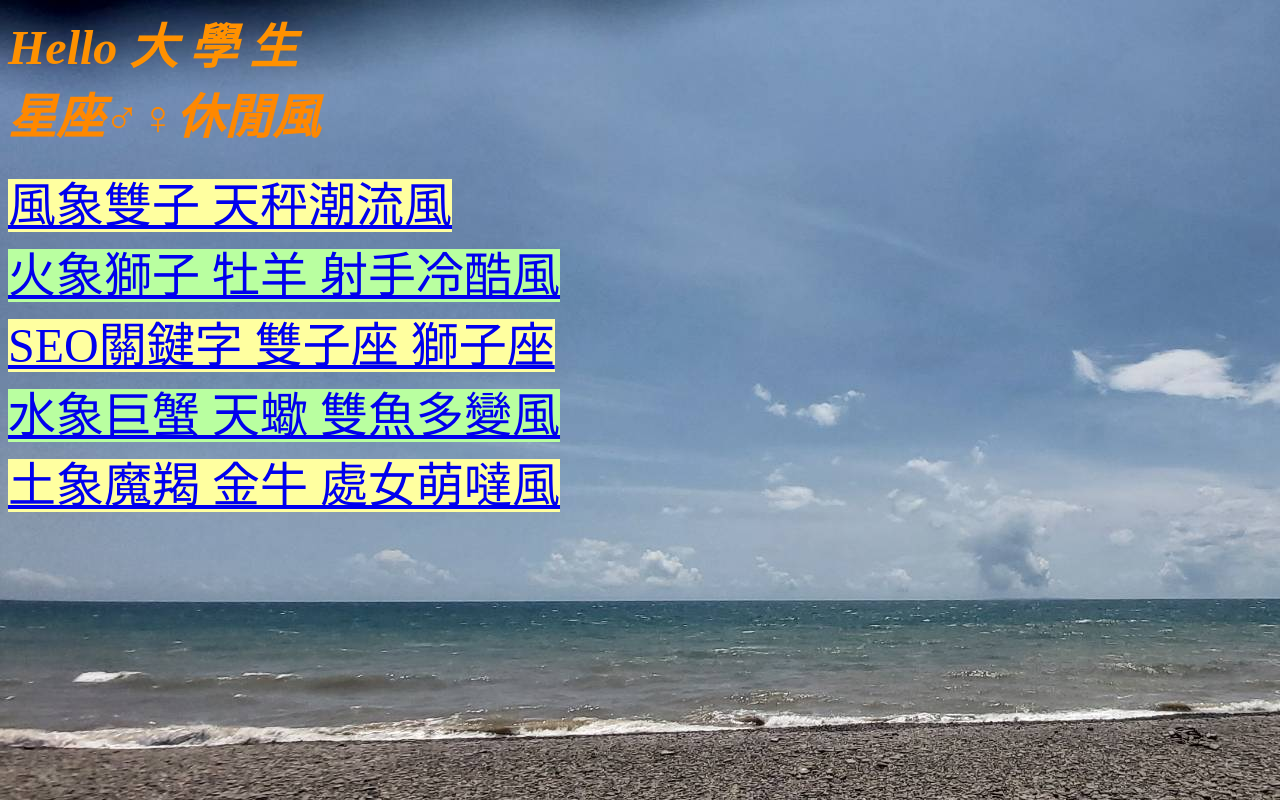
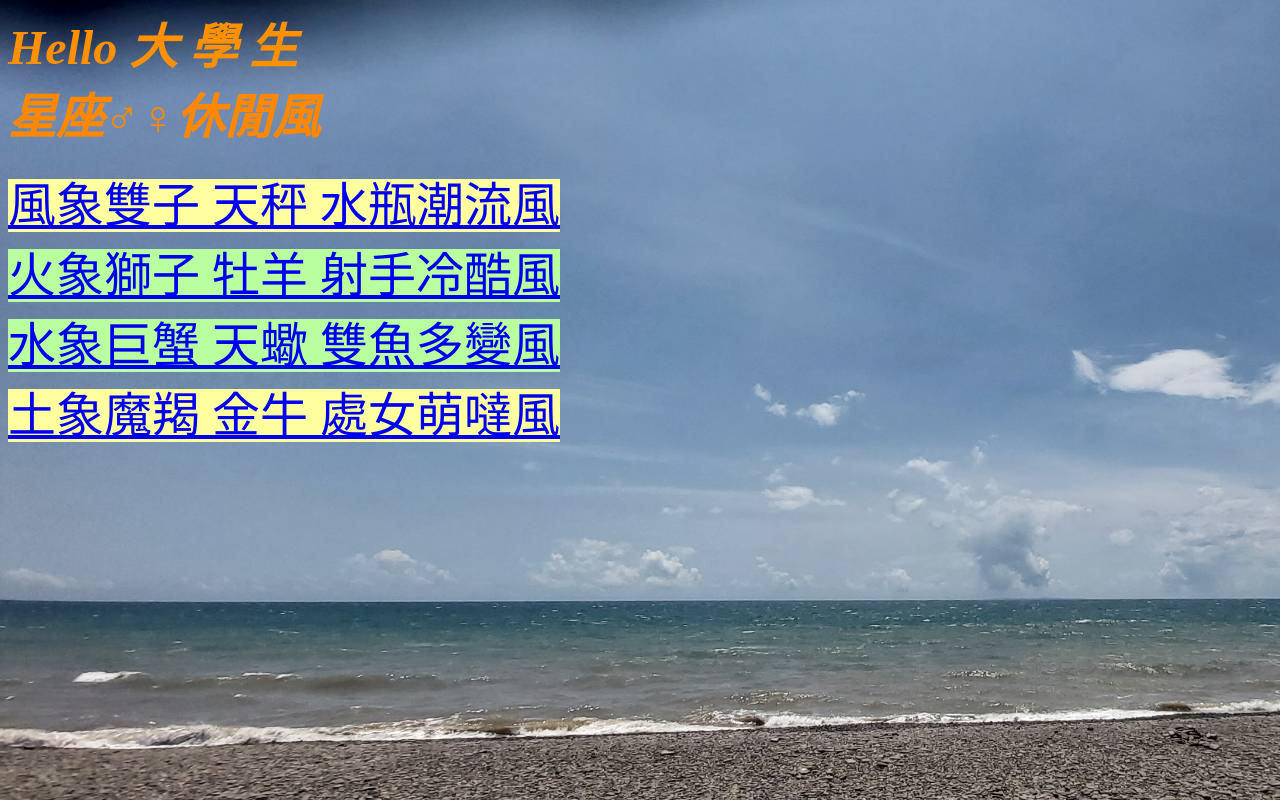
Before and after one commit to benny940524/HW3im, a plain HTML site: page hw1c.html in a window 1280 px wide. Drawn offline with Linux system fonts and the light colour scheme.

Commit message:
Add files via upload

```diff
--- a/hw1c.html
+++ b/hw1c.html
@@ -14,17 +14,12 @@
             <py-script>星座♂♀休閒風</py-script></td></body></font></b></I>
         <br> <br>
 
-<font size="30"><a href="hw2.html" target="_blank" style="background-color:#ffffa0";>風象雙子 天秤潮流風</a></font>
-            <br>
+<font size="30"><a href="hw2.html" target="_blank" style="background-color:#ffffa0";>風象雙子 天秤 水瓶潮流風</a></font>
+<br>
 <font size="30"><a href="hw3.html" target="_blank" style="background-color:#b9ffa0";>火象獅子 牡羊 射手冷酷風</a></font>
 <br>
-
-<font size="30"><a href="hw4.html" target="_blank" style="background-color:#ffffa0";>SEO關鍵字 雙子座 獅子座</a></font>
-<br>
-
 <font size="30"><a href="hw5.html" target="_blank" style="background-color:#b9ffa0";>水象巨蟹 天蠍 雙魚多變風</a></font>
 <br>
-
 <font size="30"><a href="hw6.html" target="_blank" style="background-color:#ffffa0";>土象魔羯 金牛 處女萌噠風</a></font>
 <br>
 
```
